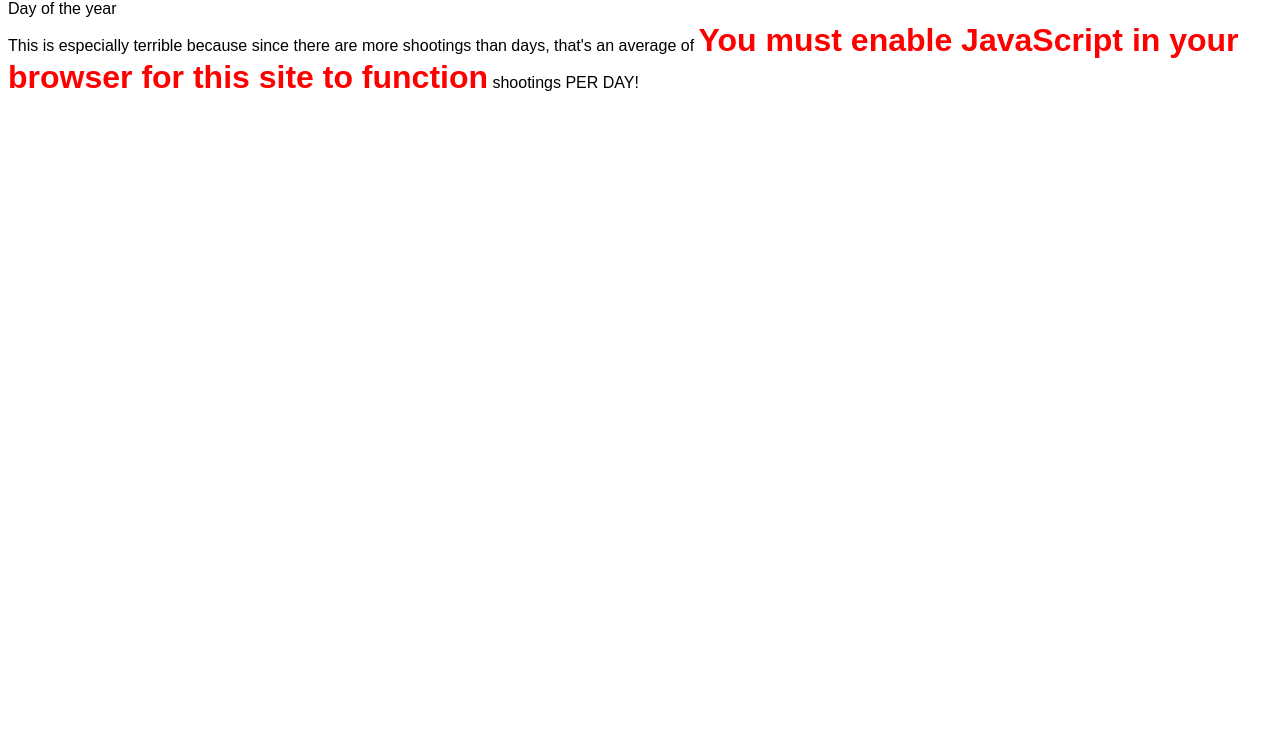
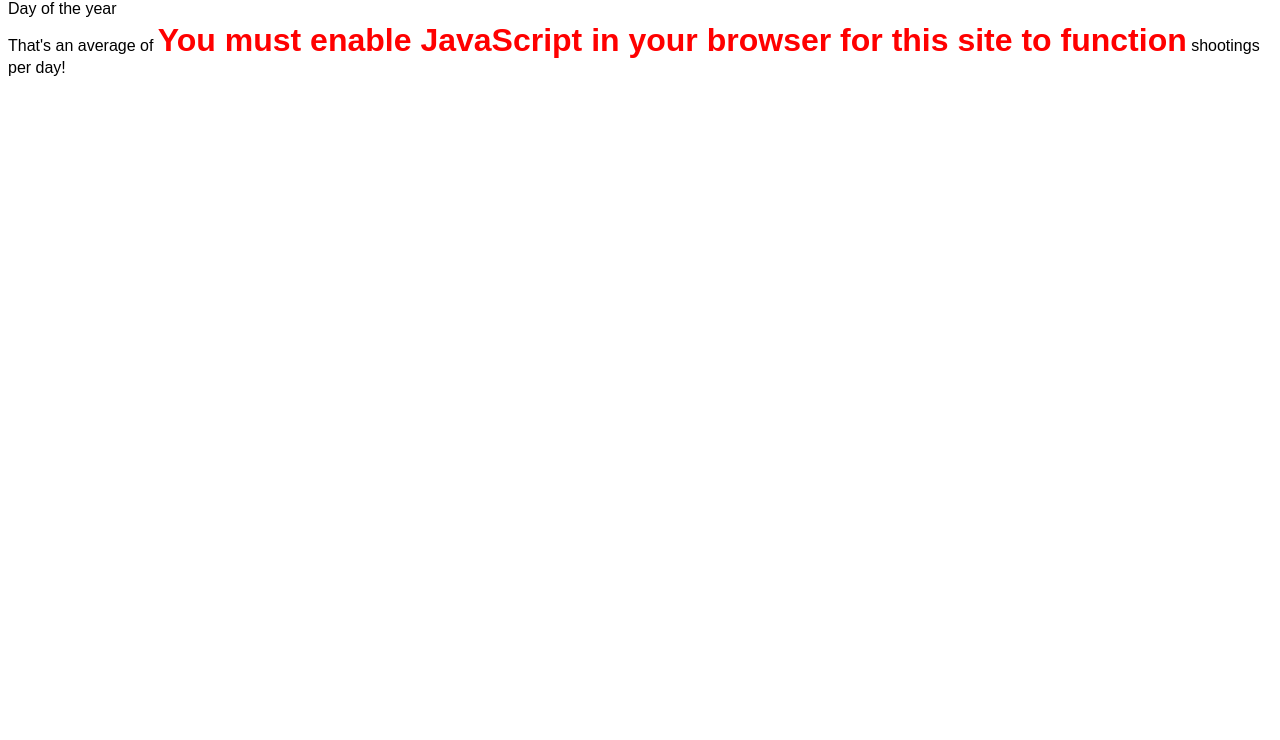
Before and after one commit to jonahdk/mass-shooting-data, a plain HTML site: page index.html in a window 1280 px wide. Shown: the part 60-800 px from the top of the page. Drawn offline with nearby package versions, Linux system fonts and the light colour scheme; no server answers.

Commit message:
Updated for 2025

```diff
--- a/index.html
+++ b/index.html
@@ -3,22 +3,22 @@
 
 <head>
 	<link rel="stylesheet" href="styles.css">
-	<title>Comparison between mass shootings this year and days so far</title>
+	<title>Annual mass shooting data</title>
 </head>
 
 <body>
 	<script src="https://code.jquery.com/jquery-3.6.0.min.js"></script>
 
-	Number of mass shootings in 2024 in the US alone:
+	Number of mass shootings in 2025 in the US alone:
 
 	<span id="how-many-shootings" class="the-big-number"> ...? </span>
 	<br>Day
 	<span id="DOY" class="the-big-number"></span>
 	of the year
 	<br>
-	This is especially terrible because since there are more shootings than days, that's an average of
+	That's an average of
 	<span id="average-shootings-per-day" class="the-big-number">You must enable JavaScript in your browser for this site to function</span>
-	shootings PER DAY!
+	shootings per day!
 	<script type="module">
 		Date.prototype.getDOY = function() {
 			var onejan = new Date(this.getFullYear(), 0, 1);
@@ -33,13 +33,13 @@
 		let z = x / y;
 		$("#average-shootings-per-day").html(z.toPrecision(3));
 		async function getShootingsCount() {
-			var jsonURL = 'https://mass-shooting-tracker-data.s3.us-east-2.amazonaws.com/2024-data.json';
+			var jsonURL = 'https://mass-shooting-tracker-data.s3.us-east-2.amazonaws.com/2025-data.json';
 			const response = await fetch(jsonURL);
 			const shootings = await response.json();
 			return shootings.length;
 		}
 	</script>
-	<!-- Credit for the shooting data goes to masssootingtracker.site -->
+	<!-- Credit for the shooting data goes to massshootingtracker.site -->
 </body>
 
 </html>
```
